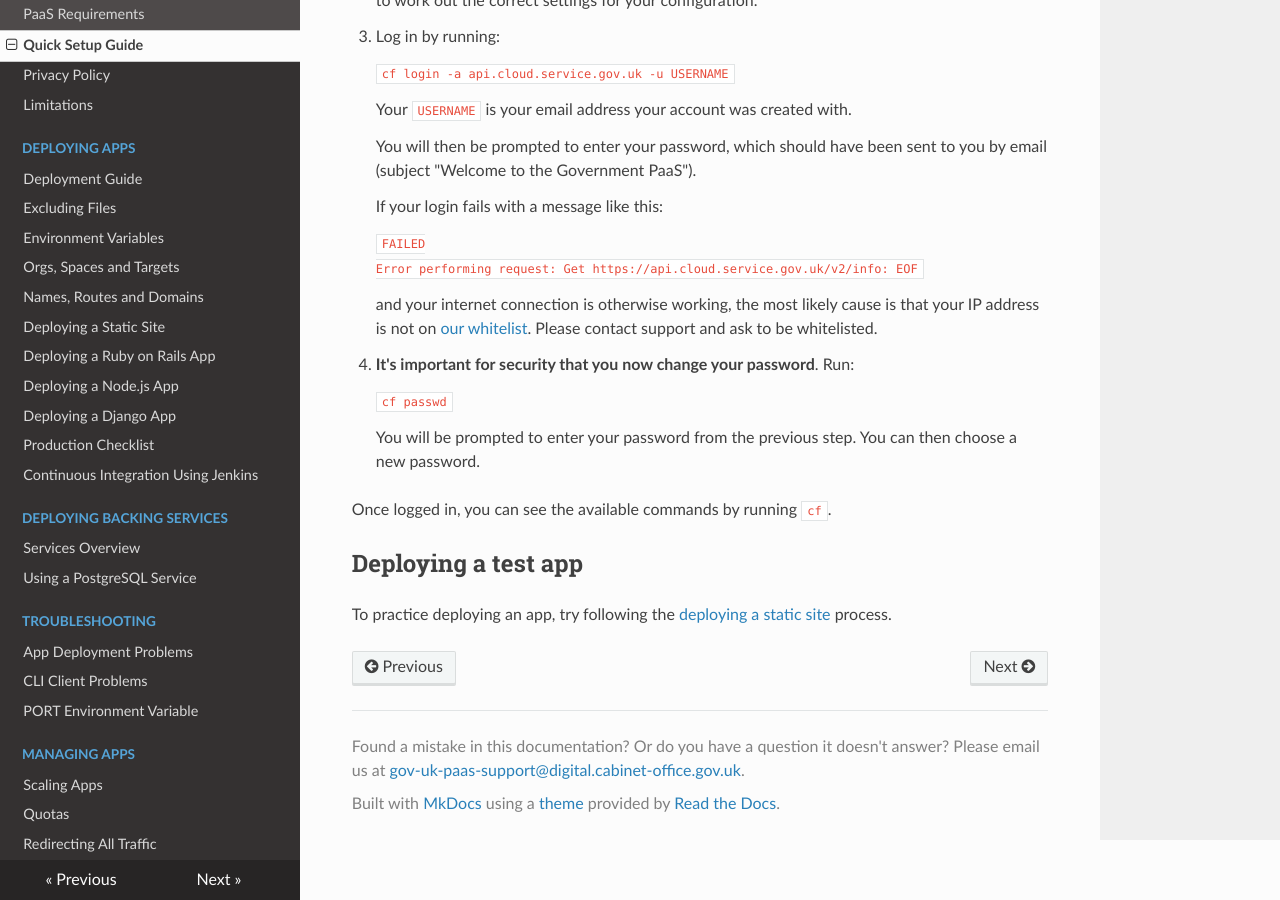
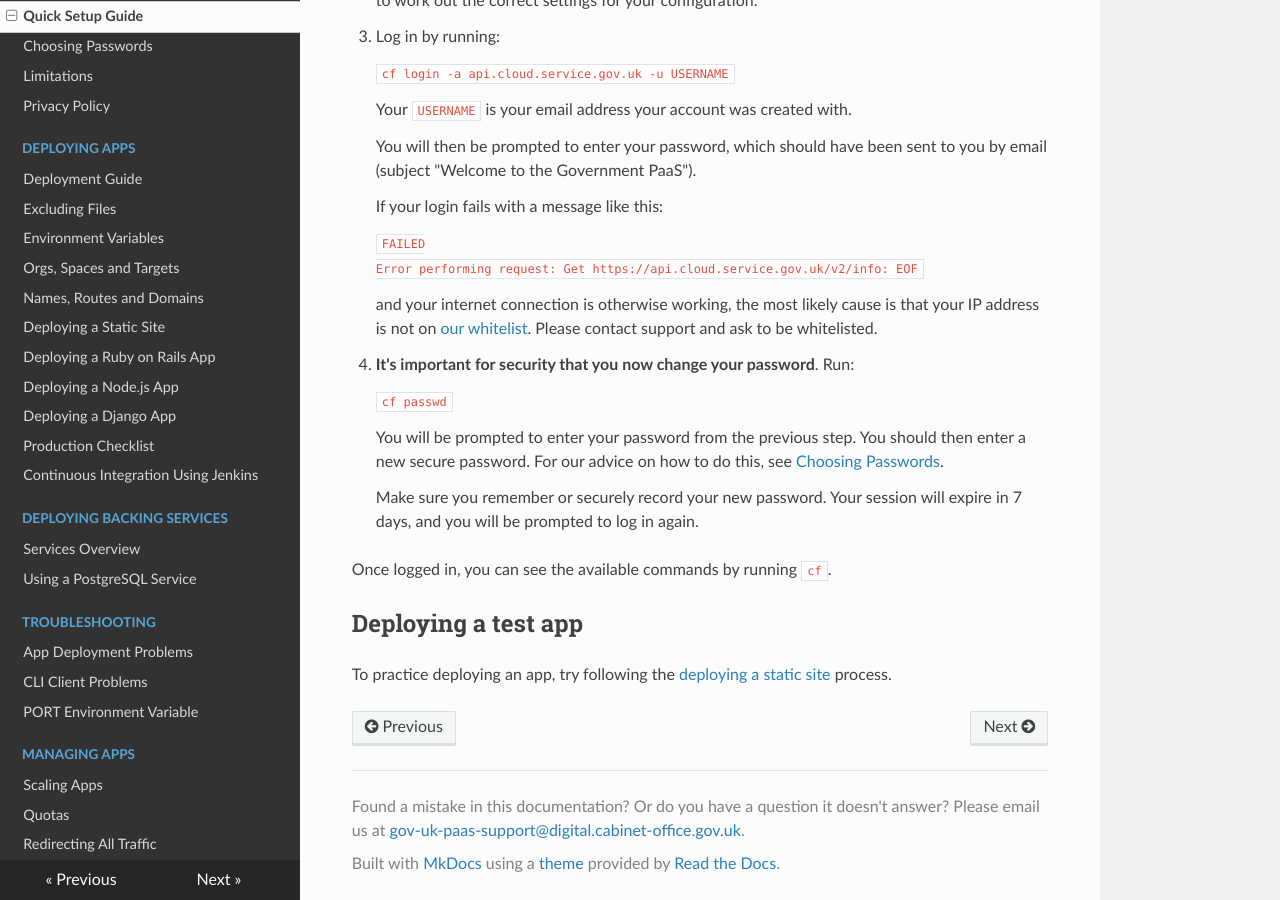
Before and after one commit to alphagov/paas-developer-docs, an MkDocs documentation site: the page built from docs/getting_started/quick_setup_guide.md, in a window 1280 px wide and 900 px high, scrolled down 921 px. Built offline with MkDocs 1.6.1, drawn with Linux system fonts in a browser that asks for light colours; nearby versions of some CDN libraries; old or Windows-style settings are respelled for this version of MkDocs.

Commit message:
Add password guidance to getting started docs
We add a new page for passwords, and reoganise the index. Minor style
changes in the index.

````diff
--- a/docs/getting_started/quick_setup_guide.md
+++ b/docs/getting_started/quick_setup_guide.md
@@ -53,7 +53,9 @@ Government PaaS uses a hosting technology called Cloud Foundry. As a tenant (tha
 
      ``cf passwd``
 
-    You will be prompted to enter your password from the previous step. You can then choose a new password.
+    You will be prompted to enter your password from the previous step. You should then enter a new secure password. For our advice on how to do this, see [Choosing Passwords](/getting_started/passwords).
+
+    Make sure you remember or securely record your new password. Your session will expire in 7 days, and you will be prompted to log in again.
 
 Once logged in, you can see the available commands by running ```cf```.
 
--- a/mkdocs.yml
+++ b/mkdocs.yml
@@ -1,4 +1,4 @@
-site_name: Government Platform as a Service documentation
+site_name: Government Platform as a Service Technical Documentation
 theme: readthedocs
 extra_javascript:
   - js/fix_search.js
@@ -11,8 +11,9 @@ pages:
 - Getting Started:
     - 'PaaS Requirements': 'getting_started/before_you_start.md'
     - 'Quick Setup Guide': 'getting_started/quick_setup_guide.md'
+    - 'Choosing Passwords': 'getting_started/passwords.md'
+    - 'Limitations': 'getting_started/limitations.md'
     - 'Privacy Policy': 'getting_started/privacy.md'
-    - 'Limitations': 'getting_started/limitations.md'
 - Deploying Apps:
     - 'Deployment Guide': 'deploying_apps/index.md'
     - 'Excluding Files': 'deploying_apps/excluding_files.md'
````
Also changed, not shown: docs/getting_started/passwords.md (added, +13 -0 lines).
